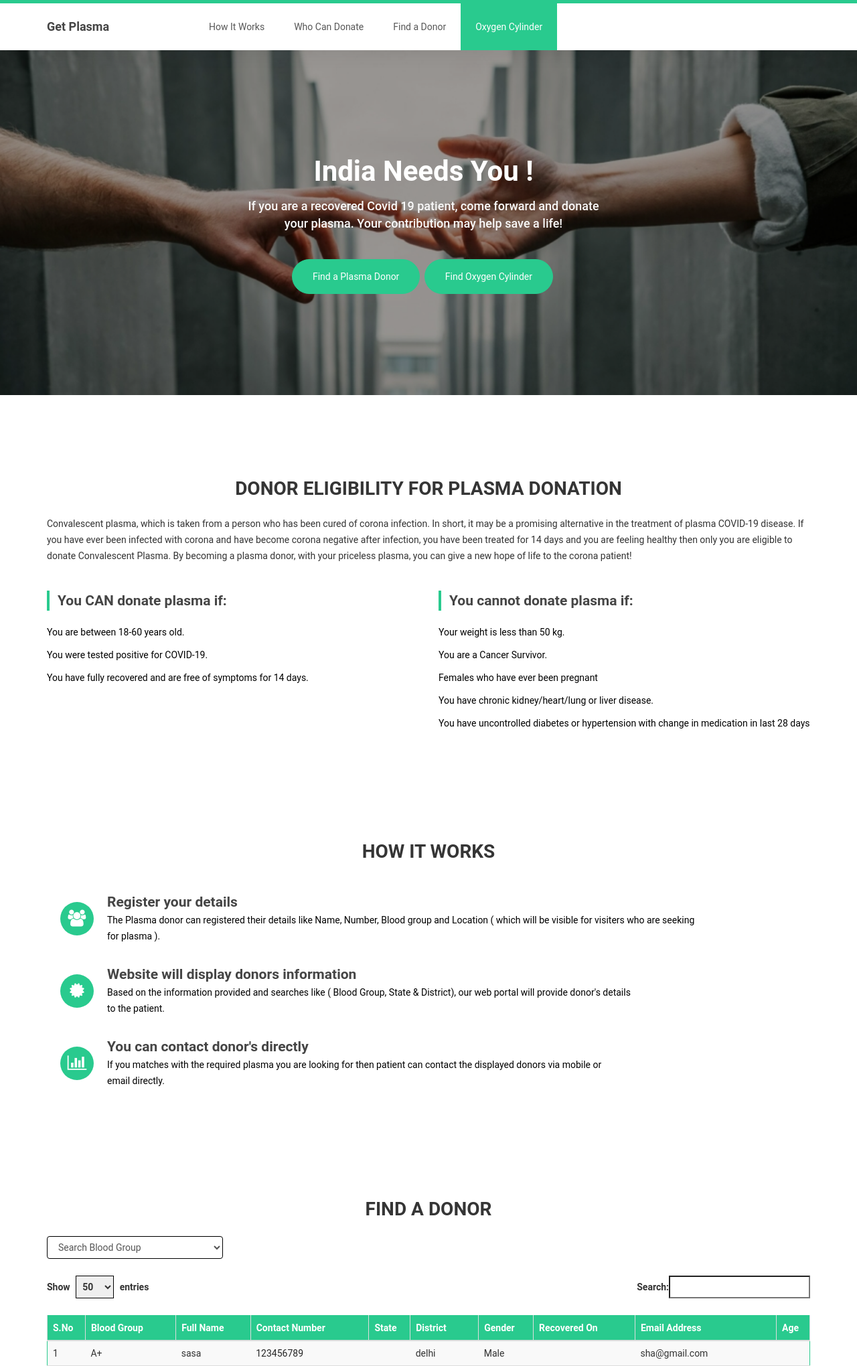
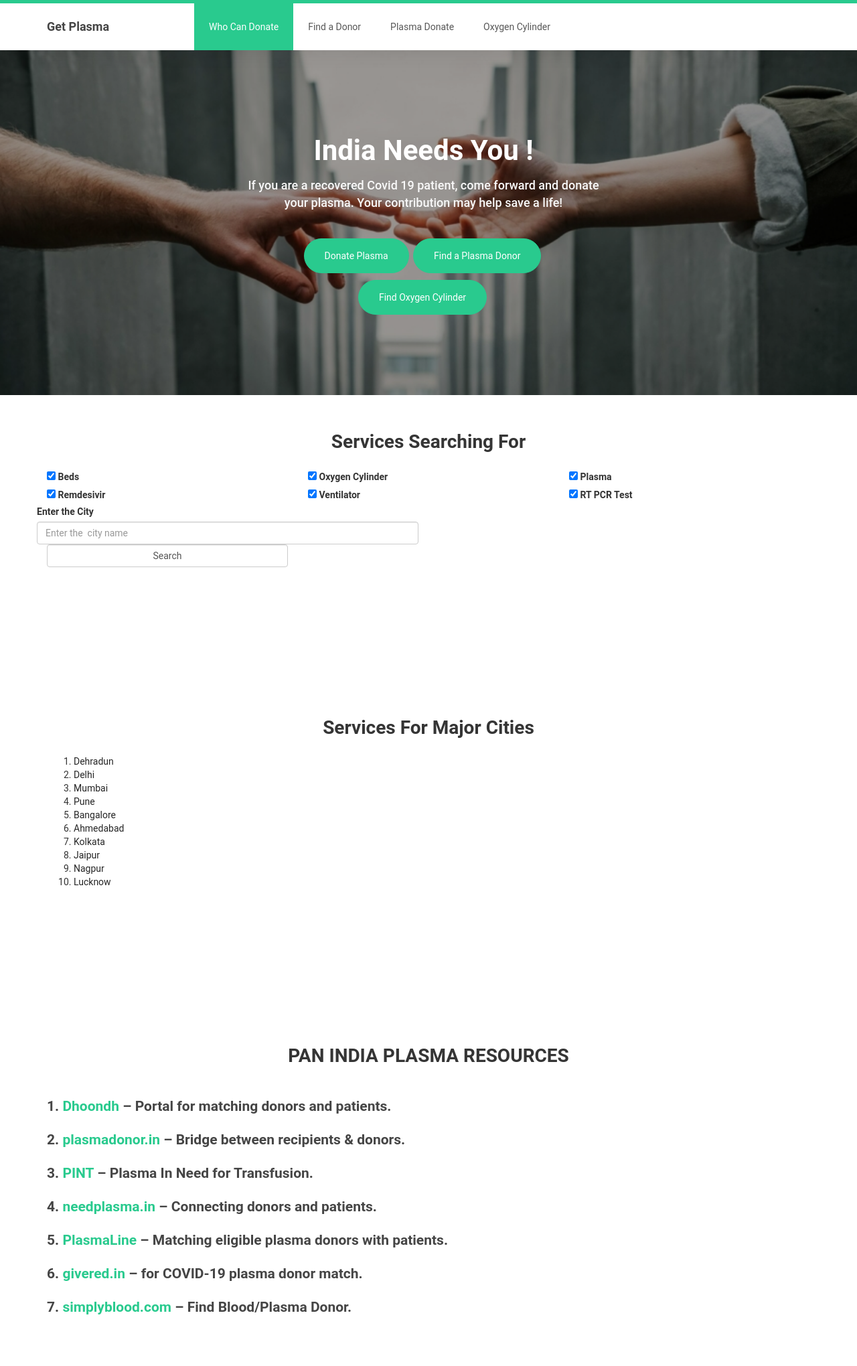
Before and after one commit to sarthakgarg234/get_plasma_donate, a PHP site: page /get_plasma_donate/ in a window 1280 px wide. Shown: the top 2040 px of the page at 67% size. Run offline with PHP 8.4, Linux system fonts and the light colour scheme; data comes from the database, SQL or seed files in the repository; data that the repository does not hold is empty.

Commit message:
new changes

```diff
--- a/connection.php
+++ b/connection.php
@@ -1,7 +1,7 @@
 <?php
 session_start();
 define("base_root", "http://localhost/get_plasma_donate/");
-$con=mysqli_connect("localhost", "root", "getPlasma@#234aws", "get_plasma_donate");
+$con=mysqli_connect("localhost", "root", "", "");
 if(mysqli_connect_errno())
 {
 echo "Connection Fail".mysqli_connect_error();
--- a/index.php
+++ b/index.php
@@ -1,7 +1,3 @@
-<?php include("connection.php");
-     $query_state =mysqli_query($con,"SELECT * FROM state");
-     $query_state_plasma =mysqli_query($con,"SELECT * FROM state");
-?>
 <!DOCTYPE html>
 <html lang="en">
    <head>
@@ -47,6 +43,12 @@
       <link rel="stylesheet" href="css/datepicker.css">
       <!-- MAIN CSS -->
       <link rel="stylesheet" href="css/templatemo-style.css">
+
+      <style>
+         .plasma_resources h3 a {
+            color:#29ca8e;
+         }
+      </style>
    </head>
    <body id="top" data-spy="scroll" data-target=".navbar-collapse" data-offset="50">
       <!-- PRE LOADER -->
@@ -70,10 +72,10 @@
             <!-- MENU LINKS -->
             <div class="collapse navbar-collapse">
                <ul class="nav navbar-nav navbar-nav-first">
-                  <li><a href="#about" class="smoothScroll">How It Works</a></li>
                   <li><a href="#who_can_donate" class="smoothScroll">Who Can Donate</a></li>
-                  <li><a href="#find_a_donor" class="smoothScroll">Find a Donor</a></li>
-                  <li><a href="#oxygen_cylinder" class="smoothScroll">Oxygen Cylinder</a></li>
+                  <li><a href="#find_services" class="smoothScroll">Find a Donor</a></li>
+                  <li><a href="#plasma_resources" class="smoothScroll">Plasma Donate</a></li>
+                  <li><a href="#find_services" class="smoothScroll">Oxygen Cylinder</a></li>
                </ul>
             </div>
          </div>
@@ -88,8 +90,9 @@
                         <div class="col-md-6 col-sm-12 col-md-offset-3">
                            <h1>India Needs You !</h1>
                            <h3> If you are a recovered Covid 19 patient, come forward and donate your plasma. Your contribution may help save a life!</h3>
-                           <a href="#find_a_donor" class="section-btn btn btn-default smoothScroll">Find a Plasma Donor</a>
-                           <a href="#oxygen_cylinder" class="section-btn btn btn-default smoothScroll">Find Oxygen Cylinder</a>
+                           <a href="#plasma_resources" class="section-btn btn btn-default smoothScroll">Donate Plasma</a>
+                           <a href="#find_services" class="section-btn btn btn-default smoothScroll">Find a Plasma Donor</a>
+                           <a href="#find_services" class="section-btn btn btn-default smoothScroll">Find Oxygen Cylinder</a>
                         </div>
                      </div>
                   </div>
@@ -97,6 +100,100 @@
             </div>
          </div>
       </section>
+
+      <!-- Services Listing -->
+      <section id="find_services" class="find_a_donor">
+         <div class="container">
+          <h2 class="text-center">Services Searching For</h2>
+          <form action="twitter_post_search.php" method="POST">
+           <div class="row">
+               <div class="col-md-4">
+               <input type="checkbox"  name="services[]" class="" checked value="ICU Beds"> <label for="" class="">Beds</label>
+               </div>
+               <div class="col-md-4">
+               <input type="checkbox"  name="services[]" class="" checked value="Oxygen"> <label for="" class="">Oxygen Cylinder</label>
+               </div>
+               <div class="col-md-4">
+               <input type="checkbox"  name="services[]" class="" checked value="Plasma"> <label for="" class="">Plasma</label>
+               </div>
+               <div class="col-md-4">
+               <input type="checkbox"  name="services[]" class="" checked value="Remdesivir"> <label for="" class="">Remdesivir</label>
+               </div>
+               <div class="col-md-4">
+               <input type="checkbox" name="services[]" class="" checked value="Ventilator"> <label for="" class="">Ventilator</label>
+               </div>
+               <div class="col-md-4">
+               <input type="checkbox" name="services[]" class="" value="testing" checked> <label for="" class="">RT PCR Test</label>
+            </div>
+
+            <div class="row">
+            <div class="col-md-6">
+                     <label>Enter the City</label>
+                     <input required type="text" class="form-control" placeholder="Enter the  city name" name="cityName">
+                  </div>
+            </div>
+            <div class="col-md-4 col-sm-12">
+                     <input type="submit" class="form-control" name="search" value="Search">
+                  </div>
+
+           </div>
+           </form>
+         </div>
+      </section>
+
+      <!-- Major cities-->
+      <section id="major_cities" class="major_cities">
+         <div class="container">
+          <h2 class="text-center">Services For Major Cities</h2>
+          <div class="row">
+          <?php
+
+          ?>
+            <div class="col-md-6">
+                  <ol>
+                     <li><a href="https://twitter.com/search?q=verified+dehradun+%28ICU+Beds+OR+Oxygen+OR+Plasma+OR+Remdesivir+OR+Ventilator+OR+testing+%29&f=live" target="_blank" rel="noopener noreferrer">Dehradun</a></li>
+                     <li><a href="https://twitter.com/search?q=verified+delhi+%28ICU+Beds+OR+Oxygen+OR+Plasma+OR+Remdesivir+OR+Ventilator+OR+testing+%29&f=live" target="_blank" rel="noopener noreferrer">Delhi</a></li>
+                     <li><a href="https://twitter.com/search?q=verified+mumbai+%28ICU+Beds+OR+Oxygen+OR+Plasma+OR+Remdesivir+OR+Ventilator+OR+testing+%29&f=live" target="_blank" rel="noopener noreferrer">Mumbai</a></li>
+                     <li><a href="https://twitter.com/search?q=verified+pune+%28ICU+Beds+OR+Oxygen+OR+Plasma+OR+Remdesivir+OR+Ventilator+OR+testing+%29&f=live" target="_blank" rel="noopener noreferrer">Pune</a></li>
+                     <li><a href="https://twitter.com/search?q=verified+bangalore+%28ICU+Beds+OR+Oxygen+OR+Plasma+OR+Remdesivir+OR+Ventilator+OR+testing+%29&f=live" target="_blank" rel="noopener noreferrer">Bangalore</a></li>
+                     <li><a href="https://twitter.com/search?q=verified+ahmedabad+%28ICU+Beds+OR+Oxygen+OR+Plasma+OR+Remdesivir+OR+Ventilator+OR+testing+%29&f=live" target="_blank" rel="noopener noreferrer">Ahmedabad</a></li>
+                     <li><a href="https://twitter.com/search?q=verified+kolkata+%28ICU+Beds+OR+Oxygen+OR+Plasma+OR+Remdesivir+OR+Ventilator+OR+testing+%29&f=live" target="_blank" rel="noopener noreferrer">Kolkata</a></li>
+                     <li><a href="https://twitter.com/search?q=verified+jaipur+%28ICU+Beds+OR+Oxygen+OR+Plasma+OR+Remdesivir+OR+Ventilator+OR+testing+%29&f=live" target="_blank" rel="noopener noreferrer">Jaipur</a></li>
+                     <li><a href="https://twitter.com/search?q=verified+nagpur+%28ICU+Beds+OR+Oxygen+OR+Plasma+OR+Remdesivir+OR+Ventilator+OR+testing+%29&f=live" target="_blank" rel="noopener noreferrer">Nagpur</a></li>
+                     <li><a href="https://twitter.com/search?q=verified+lucknow+%28ICU+Beds+OR+Oxygen+OR+Plasma+OR+Remdesivir+OR+Ventilator+OR+testing+%29&f=live" target="_blank" rel="noopener noreferrer">Lucknow</a></li>
+                  </ol>
+            </div>
+          </div>
+         </div>
+      </section>
+
+      <!-- plasma resources -->
+      <section id="plasma_resources" class="plasma_resources">
+         <div class="container">
+            <div class="row">
+               <div class="col-md-12 col-sm-12">
+                  <div class="about-info">
+                     <h2 class="text-center">PAN INDIA PLASMA RESOURCES</h2>
+                  </div>
+               </div>
+            </div>
+            <div class="row">
+               <div class="col-md-12 col-sm-12">
+                  <div class="about-info">
+                     <h3>1. <a href="https://dhoondh.com/">Dhoondh</a> – Portal for matching donors and patients.</h3>
+                     <h3>2. <a href="http://plasmadonor.in">plasmadonor.in</a> – Bridge between recipients & donors.</h3>
+                     <h3>3. <a href="https://covidplasmain.page.link/pintnetwork">PINT</a> – Plasma In Need for Transfusion.</h3>
+                     <h3>4. <a href="https://needplasma.in/">needplasma.in</a> – Connecting donors and patients.</h3>
+                     <h3>5. <a href="https://plasmaline.in/">PlasmaLine</a> – Matching eligible plasma donors with patients.</h3>
+                     <h3>6. <a href="https://givered.in/">givered.in</a> – for COVID-19 plasma donor match.</h3>
+                     <h3>7. <a href="https://www.simplyblood.com/">simplyblood.com</a> – Find Blood/Plasma Donor.</h3>
+
+                  </div>
+               </div>
+            </div>
+         </div>
+      </section>
+
       <!-- Who Can Donate -->
       <section id="who_can_donate" class="who_can_donate">
          <div class="container">
@@ -135,174 +232,6 @@
             </div>
          </div>
       </section>
-      <!-- ABOUT -->
-      <section id="about">
-         <div class="container">
-            <div class="row">
-               <div class="col-md-12 col-sm-12">
-                  <div class="about-info">
-                     <h2 class="text-center">HOW IT WORKS</h2>
-                     <figure>
-                        <span><i class="fa fa-users"></i></span>
-                        <figcaption>
-                           <h3>Register your details</h3>
-                           <p>The Plasma donor can registered their details like Name, Number, Blood group and Location ( which will be visible for visiters who are seeking for plasma ).</p>
-                        </figcaption>
-                     </figure>
-                     <figure>
-                        <span><i class="fa fa-certificate"></i></span>
-                        <figcaption>
-                           <h3>Website will display donors information</h3>
-                           <p>Based on the information provided and searches like ( Blood Group, State & District), our web portal will provide donor's details to the patient.</p>
-                        </figcaption>
-                     </figure>
-                     <figure>
-                        <span><i class="fa fa-bar-chart-o"></i></span>
-                        <figcaption>
-                           <h3>You can contact donor's directly</h3>
-                           <p>If you matches with the required plasma you are looking for then patient can contact the displayed donors via mobile or email directly.</p>
-                        </figcaption>
-                     </figure>
-                  </div>
-               </div>
-            </div>
-         </div>
-      </section>
-      <!-- Plasma Listing -->
-      <section id="find_a_donor" class="find_a_donor">
-         <div class="container">
-          <h2 class="text-center">FIND A DONOR</h2>
-          <?php if (isset($_SESSION['donor_success_message']) && $_SESSION['donor_success_message'] != '') { ?>
-            <div class="alert alert-success alert-dismissible" role="alert">
-              <button type="button" class="close" data-dismiss="alert" aria-label="Close"><span aria-hidden="true">&times;</span></button>
-              <?php echo $_SESSION['donor_success_message']; ?>
-            </div>
-         <?php $_SESSION['donor_success_message'] = '';
-               unset($_SESSION['donor_success_message']);
-         } ?>
-            <div class="table-responsive">
-               <div class="table-wrapper">
-                    <div class="selection-box">
-                         <div class="row">
-                              <div class="col-md-3">
-                                   <select id="bloodGroup" class="form-control">
-                                       <option value="">Search Blood Group</option>
-                                       <option value="A+">A+</option>
-                                        <option value="A-">A-</option>
-                                        <option value="B+">B+</option>
-                                        <option value="B-">B-</option>
-                                        <option value="O+">O+</option>
-                                        <option value="O-">O-</option>
-                                        <option value="AB+">AB+</option>
-                                        <option value="AB-">AB-</option>
-                                        <option value="others">Don't Know</option>
-                                    </select>
-                              </div>
-                         </div>
-                    </div>
-                  <table id="donorListing" class="table table-striped table-hover">
-                     <thead>
-                        <tr>
-                           <th>S.No</th>
-                           <th>Blood Group</th>
-                           <th>Full Name</th>
-                           <th>Contact Number</th>
-                           <th>State</th>
-                           <th>District</th>
-                           <th>Gender</th>
-                           <th>Recovered On</th>
-                           <th>Email Address</th>
-                           <th>Age</th>
-                        </tr>
-                     </thead>
-                     <tbody>
-                        <?php
-                           $ret=mysqli_query($con,"SELECT donor_information.*, state.StateName FROM donor_information LEFT JOIN state ON donor_information.state = state.StCode");
-                           $cnt=1;
-                           $row=mysqli_num_rows($ret);
-                           if($row>0){
-                           while ($row=mysqli_fetch_array($ret)) {
-                           ?>
-                        <!--Fetch the Records -->
-                        <tr>
-                           <td><?php echo $cnt;?></td>
-                           <td><?php  echo $row['bloodGroup'];?>
-                           <td><?php  echo $row['fname'];?></td>
-                           <td><a href="tel:<?php echo $row['contactNumber'];?>"><?php echo $row['contactNumber'];?></a></td>
-                           <td><?php  echo $row['StateName'];?></td>
-                           <td> <?php  echo $row['district'];?></td>
-                           <td><?php  echo $row['gender'];?></td>
-                           <td><?php  echo $row['recoveredon'];?>
-                           <td><?php  echo $row['emailAddress'];?></td>
-                           <td><?php  echo $row['age'];?></td>
-                        </tr>
-                        <?php
-                           $cnt=$cnt+1;
-                           } } else {?>
-                        <tr>
-                           <th style="text-align:center; color:red;" colspan="6">No Record Found</th>
-                        </tr>
-                        <?php } ?>
-                     </tbody>
-                  </table>
-               </div>
-            </div>
-         </div>
-      </section>
-
-       <!-- FIND OXYGEN CYLINDER -->
-       <section id="oxygen_cylinder" class="oxygen_cylinder">
-         <div class="container">
-          <h2 class="text-center">FIND OXYGEN CYLINDER</h2>
-          <?php if (isset($_SESSION['oxygen_success_message']) && $_SESSION['oxygen_success_message'] != '') { ?>
-            <div class="alert alert-success alert-dismissible" role="alert">
-              <button type="button" class="close" data-dismiss="alert" aria-label="Close"><span aria-hidden="true">&times;</span></button>
-              <?php echo $_SESSION['oxygen_success_message']; ?>
-            </div>
-         <?php $_SESSION['oxygen_success_message'] = '';
-               unset($_SESSION['oxygen_success_message']);
-         } ?>
-            <div class="table-responsive">
-               <div class="table-wrapper">
-                  <table id="oxygenListing" class="table table-striped table-hover">
-                     <thead>
-                        <tr>
-                           <th>S.No</th>
-                           <th>Dealer Name</th>
-                           <th>Contact Number</th>
-                           <th>State</th>
-                           <th>District</th>
-                        </tr>
-                     </thead>
-                     <tbody>
-                        <?php
-                           $ret=mysqli_query($con,"SELECT oxygen_cylinder_details.*, state.StateName FROM oxygen_cylinder_details LEFT JOIN state ON oxygen_cylinder_details.state = state.StCode order by state.StateName");
-                           $cnt=1;
-                           $row=mysqli_num_rows($ret);
-                           if($row>0){
-                           while ($row=mysqli_fetch_array($ret)) {
-                           ?>
-                        <!--Fetch the Records -->
-                        <tr>
-                           <td><?php echo $cnt;?></td>
-                           <td><?php  echo $row['dealerName'];?></td>
-                           <td><a href="tel:<?php echo $row['contactNumber'];?>"><?php echo $row['contactNumber'];?></a></td>
-                           <td><?php  echo $row['StateName'];?></td>
-                           <td> <?php  echo $row['district'];?></td>
-                        </tr>
-                        <?php
-                           $cnt=$cnt+1;
-                           } } else {?>
-                        <tr>
-                           <th style="text-align:center; color:red;" colspan="6">No Record Found</th>
-                        </tr>
-                        <?php } ?>
-                     </tbody>
-                  </table>
-               </div>
-            </div>
-         </div>
-      </section>
 
       <!-- What we do -->
       <section id="what_we_do">
@@ -311,9 +240,6 @@
                <div class="col-md-12 col-sm-12">
                   <div class="about-info">
                      <h2 class="text-center">What we do</h2>
-                           <p>Plasma Donors can register their information with us. This information pertains to name, contact number, blood group, location etc. This helps us in finding the best match for the patients. Patient can directly see those information in website we do not act as intermediaries between the patient and the donor. Once both the parties have a match, they can directly contact each other.</p>
-
-                           <h3 style="margin-bottom:10px;"><strong>Please note</h3>
                            <p>Plasma therapy is an experimental COVID-19 therapy. Before you register, please consult your doctor if this is required. Only patients with a case sheet from the doctor on duty will be matched.</p>
                            <p>It is a non commercial initiative started with an intention of helping people out in whatever possible way. If you want to reach out and understand more about the initiative, please email us on <strong>getplasmadonorin@gmail.com</strong>.</p>
                            <p>We do not promote any monetary transaction between patient and donor.</p>
@@ -351,21 +277,5 @@
       <script src="js/smoothscroll.js"></script>
       <script src="js/custom.js"></script>
       <script src="js/bootstrap-datepicker.js"></script>
-      <script type="text/javascript">
-         var table =  $('#donorListing').dataTable({
-               "iDisplayLength": 50
-          });
-
-          $('#oxygenListing').dataTable({
-               "iDisplayLength": 50
-          });
-
-          $('#bloodGroup').on('change', function () {
-                    table.api().column(1).search( this.value ).draw();
-                } );
-          $('.datepicker').datepicker().on('changeDate', function(ev) {
-          $('.datepicker').datepicker('hide');
-          });
-      </script>
    </body>
 </html>
```
Also changed, not shown: twitter_post_search.php (added, +13 -0 lines).
